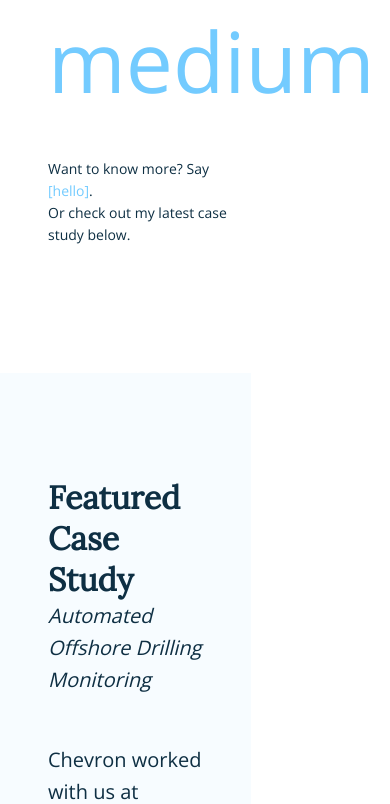
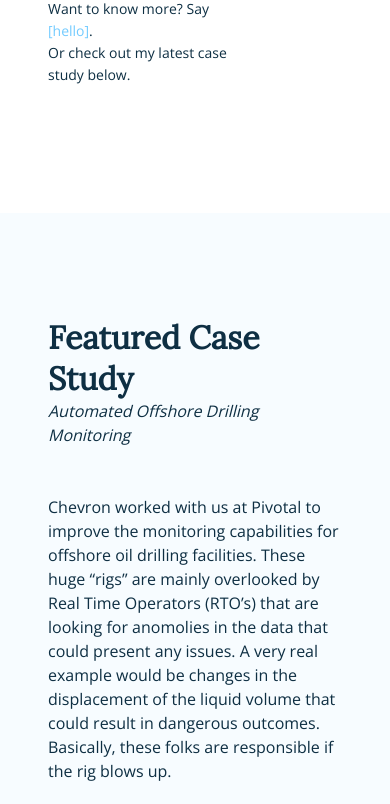
Before and after one commit to dghent/david-ghent-portfolio, a plain HTML site: page index.html in a window 390 px wide. Shown: the part 831-1635 px from the top of the page. Drawn offline with nearby package versions, Linux system fonts and the light colour scheme.

Commit message:
Updating phone typography and removing photos

```diff
--- a/css/main.css
+++ b/css/main.css
@@ -322,6 +322,12 @@ to   { opacity: 1; }
   #photo {
     display: none;
   }
+  #right-side {
+    display: none;
+  }
+  #case-study {
+    width: 100%;
+  }
 }
 
 /*PHONE*/
@@ -330,4 +336,12 @@ to   { opacity: 1; }
     font-size: 48px;
     line-height: 56px;
   }
+  #work-links a {
+    font-size: 48px;
+    line-height: 56px;
+  }
+  p {
+    font-size: 16px;
+    line-height: 24px;
+  }
 }
```
Also changed, not shown: img/SF 2.jpg (deleted), img/SF 3.jpg (deleted), img/SF-antiques.jpg (deleted), img/SF-berlin.jpg (deleted), img/SF-fade out rootop.jpg (deleted), img/SF-forest.JPG (deleted), img/SF-simple-hills.JPG (deleted), img/Screen Shot 2017-05-26 at 8.34.01 AM.png (deleted), 7 other files.
